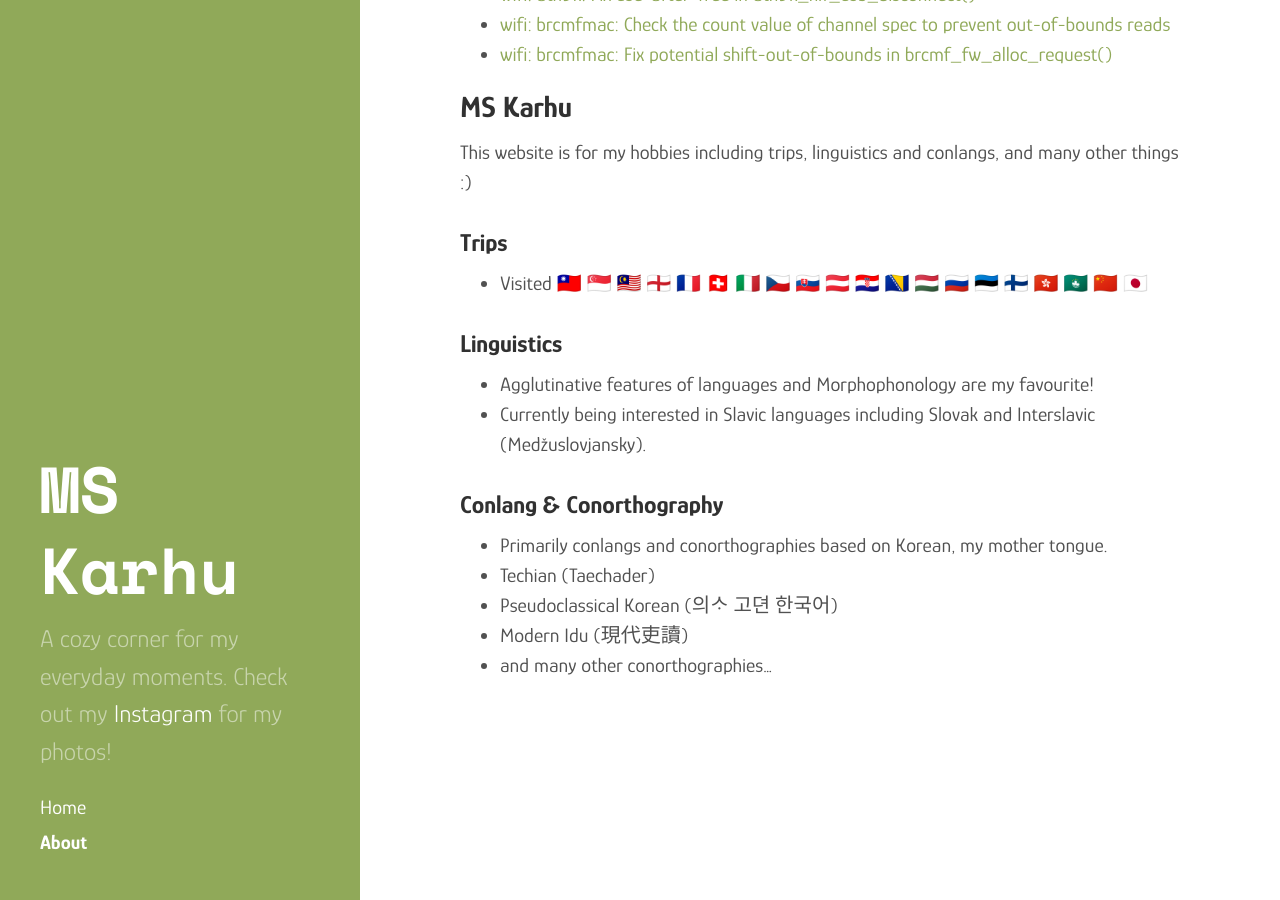
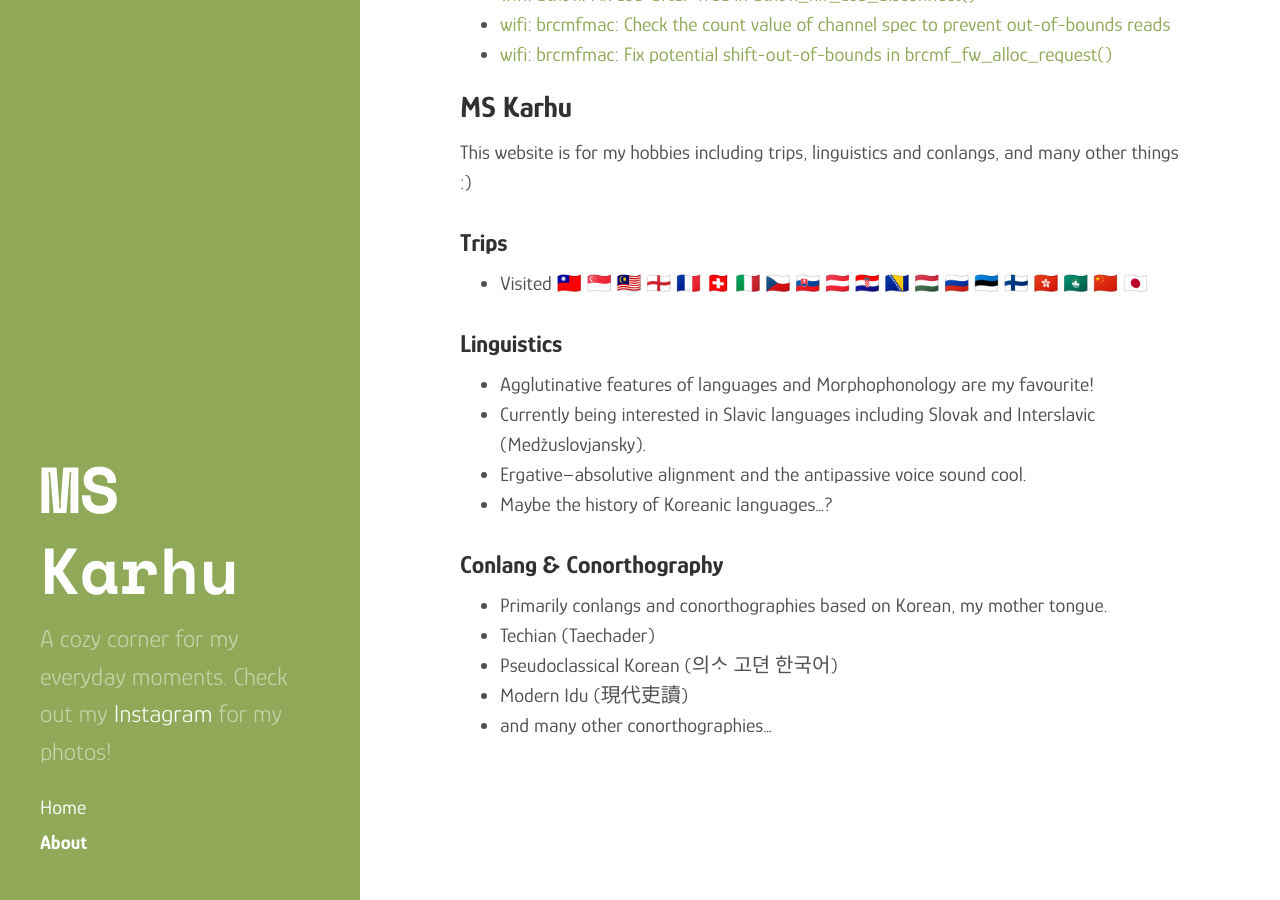
Before and after one commit to minskMedve/minskMedve.github.io, a Jekyll site: the page built from _pages/about.md, in a window 1280 px wide and 900 px high, scrolled down 691 px. Built offline with Jekyll 4.4.1, drawn with Linux system fonts in a browser that asks for light colours; some web fonts are replaced.

Commit message:
More details in linguistic hobbies

```diff
--- a/_pages/about.md
+++ b/_pages/about.md
@@ -32,6 +32,8 @@ This website is for my hobbies including trips, linguistics and conlangs, and ma
 ### Linguistics
 - Agglutinative features of languages and Morphophonology are my favourite!
 - Currently being interested in Slavic languages including Slovak and Interslavic (Medžuslovjansky).
+- Ergative–absolutive alignment and the antipassive voice sound cool.
+- Maybe the history of Koreanic languages...?
 
 ### Conlang & Conorthography
 - Primarily conlangs and conorthographies based on Korean, my mother tongue.
```
